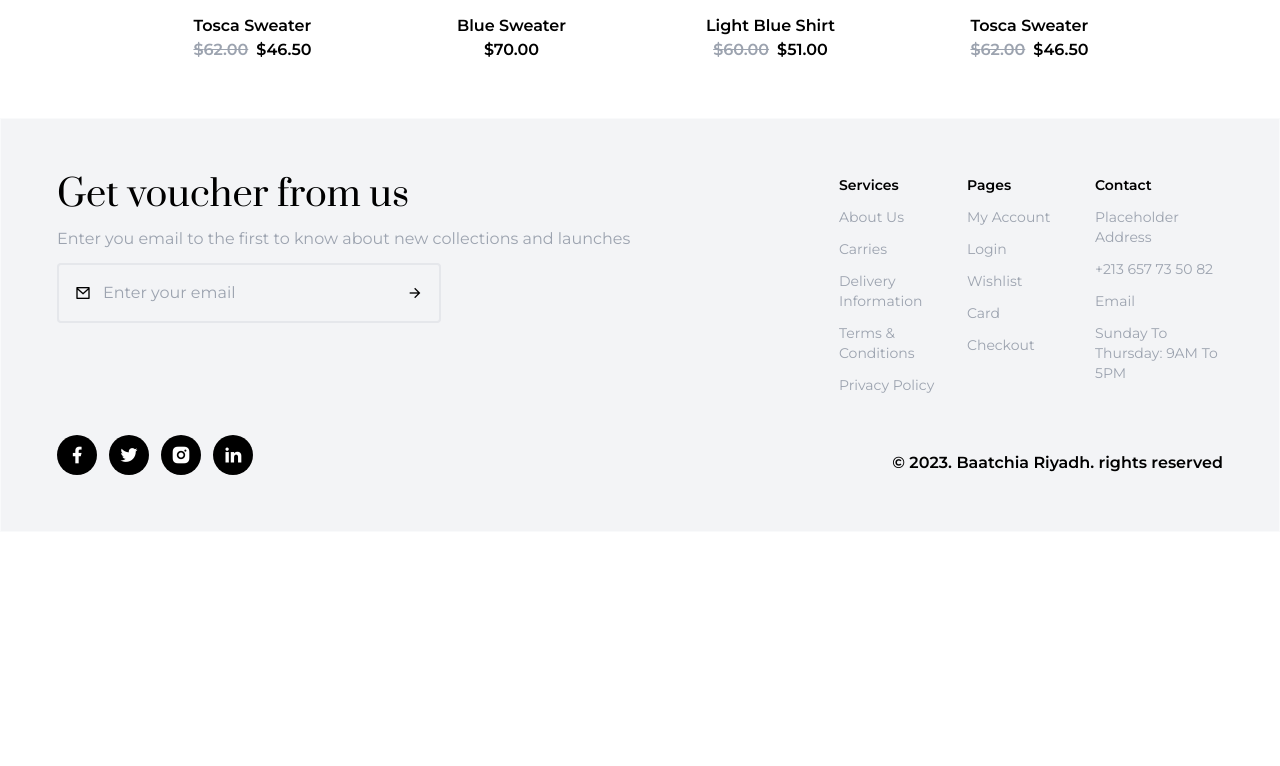
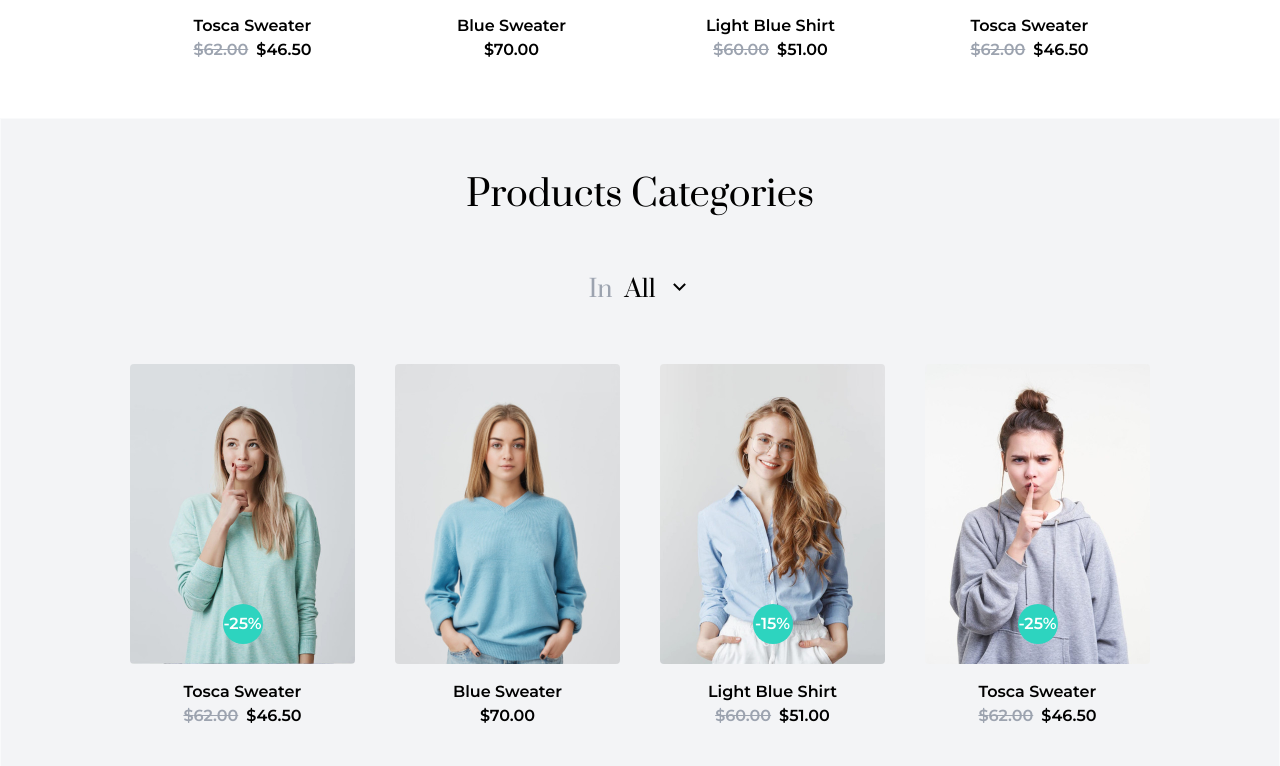
Before and after one commit to IProdev211/e-commerce-app-frontend, a Next.js app: page / in a window 1280 px wide. Shown: the part 1854-2620 px from the top of the page. Before the commit the page ends 2386 px from the top, so only its background shows below. Built offline with nearby package versions, Linux system fonts and the light colour scheme.

Commit message:
Added products browse by category

```diff
--- a/src/app/page.tsx
+++ b/src/app/page.tsx
@@ -1,5 +1,6 @@
 import FeaturedProductsCarousel from '@/components/FeaturedProductsCarousel';
 import ProductsCarousel from '@/components/ProductsCarousel';
+import ProductsCategories from '@/components/ProductsCategories';
 import ProductsGuide from '@/components/ProductsGuide';
 
 export default function Home() {
@@ -8,6 +9,7 @@ export default function Home() {
 			<FeaturedProductsCarousel />
 			<ProductsGuide />
 			<ProductsCarousel />
+			<ProductsCategories />
 		</main>
 	);
 }
--- /dev/null
+++ b/src/components/ProductsCategories.tsx
@@ -0,0 +1,61 @@
+'use client';
+
+import { TTag } from '@/common/types';
+import { TAGS } from '@/constants';
+import { PRODUCTS } from '@/mocks';
+import { Listbox, Transition } from '@headlessui/react';
+import { Fragment, useState } from 'react';
+import ProductCard from './common/ProductCard';
+
+export default function ProductsCategories() {
+	const [category, setCategory] = useState<TTag>('all');
+	return (
+		<section className='border border-gray-50 bg-gray-100 dark:border-slate-800 dark:bg-slate-900'>
+			<h1 className='py-14 text-center font-secondary text-4xl'>Products Categories</h1>
+			<div className='mx-auto font-secondary text-2xl'>
+				<Listbox value={category} onChange={setCategory}>
+					<div className='relative'>
+						<div className='flex items-center justify-center gap-3'>
+							<span className='text-gray-400'>In</span>
+							<span className='capitalize'>{category}</span>
+							<Listbox.Button>
+								<i className='ri-arrow-down-s-line'></i>
+							</Listbox.Button>
+						</div>
+
+						<Transition
+							as={Fragment}
+							leave='transition ease-in duration-100'
+							leaveFrom='opacity-100'
+							leaveTo='opacity-0'
+						>
+							<Listbox.Options className='absolute right-1/2 z-10 mt-3 max-h-60 translate-x-1/2 overflow-auto bg-white font-primary text-xl shadow-lg'>
+								{TAGS.map((cat, index) => (
+									<Listbox.Option
+										key={index}
+										className='flex justify-between gap-3 py-2 px-5 ui-selected:bg-black ui-selected:text-white ui-active:bg-black ui-active:text-white dark:bg-black dark:ui-selected:bg-white dark:ui-selected:text-black dark:ui-active:bg-white dark:ui-active:text-black'
+										value={cat}
+									>
+										<span>{cat}</span>
+										<i className='ri-check-line invisible ui-selected:visible'></i>
+									</Listbox.Option>
+								))}
+							</Listbox.Options>
+						</Transition>
+					</div>
+				</Listbox>
+			</div>
+
+			<ul className='mx-auto flex max-w-5xl flex-wrap justify-center gap-10 py-14'>
+				{PRODUCTS.filter((product) => {
+					if (category === 'all') return true;
+					else return product.tags.includes(category);
+				}).map((product) => (
+					<li key={product.id + category} className='animate-fade-slide'>
+						<ProductCard product={product} />
+					</li>
+				))}
+			</ul>
+		</section>
+	);
+}
```
